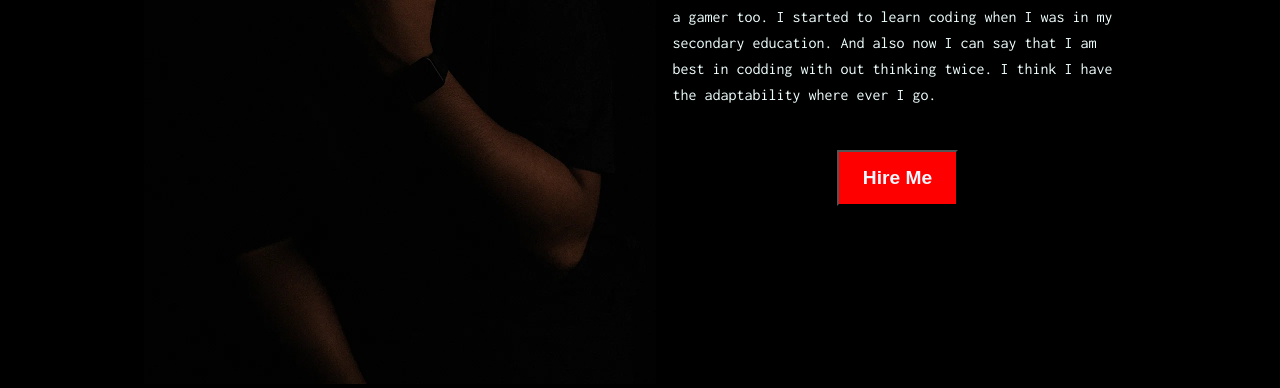
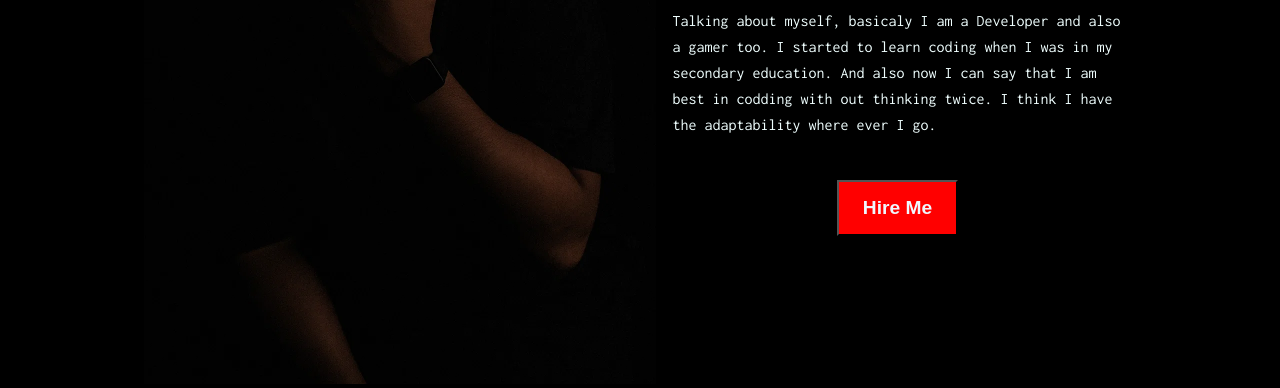
Before and after one commit to 4bjith/portfolio, a plain HTML site: page index.html in a window 1280 px wide. Shown: the part 505-893 px from the top of the page. Drawn offline with Linux system fonts and the light colour scheme.

Commit message:
css adjust

```diff
--- a/style.css
+++ b/style.css
@@ -132,9 +132,15 @@ td{
     .home{
         flex-wrap: wrap;
     }
+    .about{
+        margin-top: 60px;
+    }
 }
 @media (min-width : 300px ){
     .home{
         flex-wrap: wrap;
     }
+    .about{
+        margin-top: 60px;
+    }
 }
```
